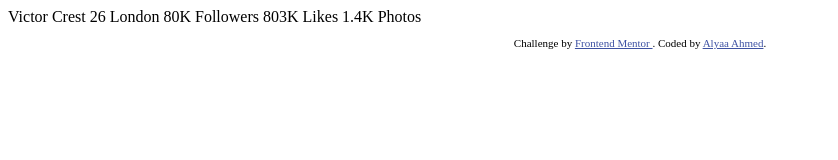
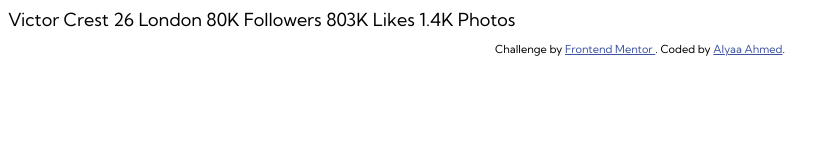
Before and after one commit to AlyaaRushdy/FrontendMentor-Profile-Card-Component, a plain HTML site: page index.html in a window 1280 px wide. Shown: the whole page, without its empty margins (0-838 px from the left). Drawn offline with Linux system fonts and the light colour scheme.

Commit message:
Typography and Colors added

```diff
--- a/CSS/style.css
+++ b/CSS/style.css
@@ -1,3 +1,17 @@
+@import url("https://fonts.googleapis.com/css2?family=Kumbh+Sans:wght@400;700&display=swap");
+:root {
+  --Dark-cyan: hsl(185, 75%, 39%);
+  --Very-dark-desaturated-blue: hsl(229, 23%, 23%);
+  --Dark-grayish-blue: hsl(227, 10%, 46%);
+  --Dark-gray: hsl(0, 0%, 59%);
+}
+
+body {
+  font-family: "Kumbh Sans", sans-serif;
+  font-size: 18px;
+  font-weight: 400;
+}
+
 .footer {
   font-size: 11px;
   text-align: center;
```
